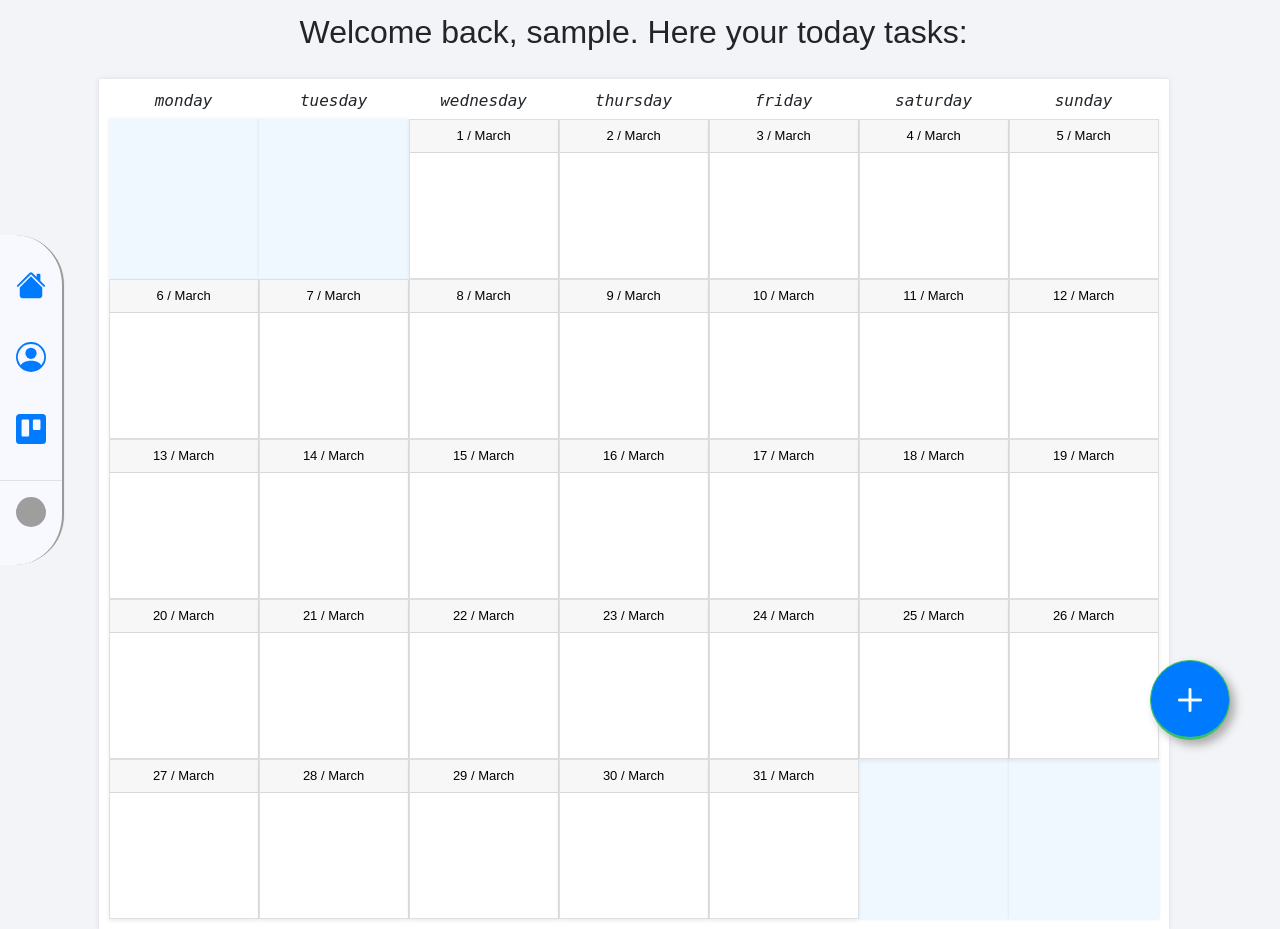
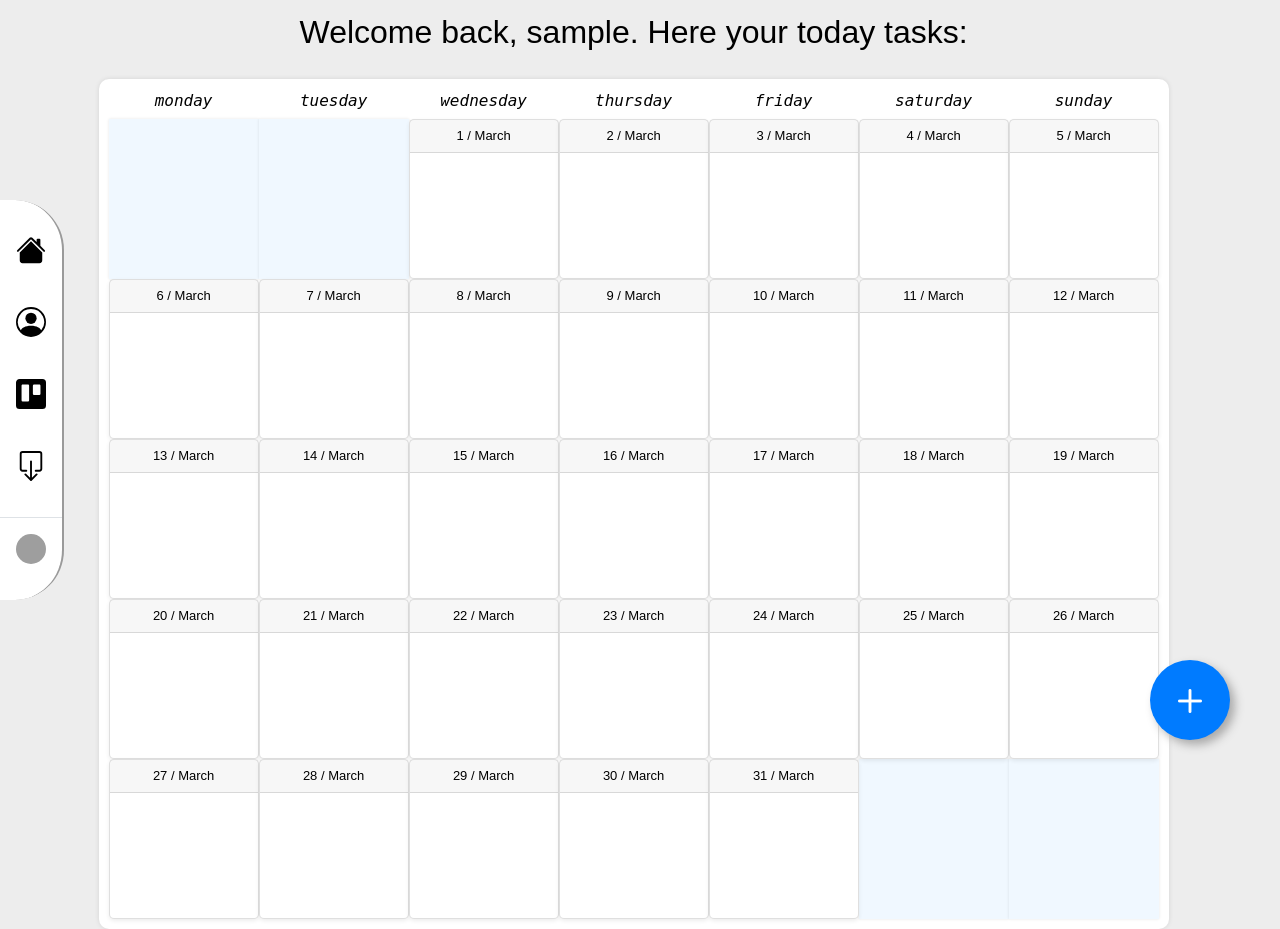
Before and after one commit to NatanJMai/mensalplanner, a Flask app: page /mensalplanner/home in a window 1280 px wide. Run offline with Flask 2, Linux system fonts and the light colour scheme; the visitor is signed in with stand-in values (Sample User, id 1); data that the repository does not hold is empty; parts of the project's set-up code (start-up, migrations or seed data) failed here and were passed over; some libraries are stand-ins or nearby versions; grey boxes are pictures that could not be loaded.

Commit message:
Home page style

```diff
--- a/static/style.css
+++ b/static/style.css
@@ -14,6 +14,17 @@ body {
 
 .fas {
     color: white;
+}
+
+svg{
+    color:black;
+}
+
+svg:hover,
+svg:focus {
+    transform: translateY(-0.2rem);
+    color: #007bff;
+    cursor: pointer;
 }
 
 form {
@@ -39,13 +50,13 @@ form {
 .sidebar_vertical {
     width: min-content;
     position: absolute;
-    height: 330px;
+    height: 400px;
     top: 50%;
     transform: translate(0, -50%);
     border-top-right-radius: 50px 50px;
     border-bottom-right-radius: 50px 50px;
     border-right: groove;
-    background-color: ghostwhite;
+    background-color: white;
 }
 
 .h1, h1 {
@@ -196,6 +207,18 @@ i {
     background-color: #fff;
     background-clip: border-box;
     border: 1px solid rgba(0,0,0,.125);
+    border-radius: 5px;
+}
+
+.box:hover,
+.box:focus {
+    background-color: #007bff;
+    box-shadow: rgba(0, 0, 0, 0.1) 0 4px 12px;
+    box-shadow: 0 1rem 1rem rgba(0,0,0,0.3);
+    border-radius:8px;
+    transform: translateY(-0.5rem);
+    color:white;
+    cursor:pointer;
 }
 
 [data-interactive]:hover,
@@ -229,8 +252,8 @@ i {
 
 /* CSS */
 .button-5 {
-    background-color: #ff7508;
-    border: 1px solid #ff6a03;
+    background-color: #333334;
+    border: 0px solid #68b0ff;
     border-radius: 0.25rem;
     box-shadow: rgb(0 0 0 / 10%) 0 1px 3px 0;
     box-sizing: border-box;
@@ -241,7 +264,7 @@ i {
 
 .button-5:hover,
 .button-5:focus {
-    background-color: #fb8332;
+    background-color: #007bff;
     box-shadow: rgba(0, 0, 0, 0.1) 0 4px 12px;
 }
 
@@ -258,16 +281,16 @@ i {
 
 .button {
     padding: 19px 39px 18px 39px;
-    color: #FFF;
-    background-color: #4bc970;
+    color: #000;
+    /* background-color: #4bc970; */
     font-size: 18px;
     text-align: center;
     font-style: normal;
     border-radius: 5px;
     width: 100%;
-    border: 1px solid #3ac162;
-    border-width: 1px 1px 3px;
-    box-shadow: 0 -1px 0 rgba(255,255,255,0.1) inset;
+    /* border: 1px solid rgb(0 123 255 / 50%); */
+    border-width: 1px 1px 3px px;
+    /* box-shadow: 0 -1px 0 rgb(255 255 255 / 10%) inset; */
     margin-bottom: 10px;
 }
 
@@ -298,6 +321,7 @@ i {
     margin-top: auto;
     box-shadow: 0 0 9px 0 rgb(0 0 0 / 50%);*/
     text-align: center;
+    color:black;
 }
 
 .modal__close {
@@ -506,7 +530,8 @@ i {
 }
 
 body.loggedin {
-    background-color: #f3f4f7;
+    background-color: #ededed;
+    color: #000;
 }
 
 .content {
--- a/templates/home/home.html
+++ b/templates/home/home.html
@@ -11,7 +11,7 @@
 
     {% block content %}
 
-    <div>
+    <div style = "border-radius: 10px;">
         <div class="wrapper">
             <!-- Week Days: 'Monday', 'Tuesday' etc. -->
             {% for d in range(0,7) %}
@@ -61,6 +61,7 @@
 <script>
     $('.common').click(clickTask)
     $('.new_task').click(newTask)
+    $('.box').click(newTask)
 
     function newTask() {
         var user_id = "{{ account['id'] }}";
@@ -77,14 +78,9 @@
                 //Do Something to handle error
             }
         });
-
-
-
     }
 
     function clickTask() {
-        //alert("click from " + $(this.id))
-
         var task_id = this.id;
 
         $.ajax({
--- a/templates/layouts/layout.html
+++ b/templates/layouts/layout.html
@@ -23,7 +23,7 @@
     <div class="sidebar_vertical">
         <ul class="nav nav-pills nav-flush flex-column mb-auto text-center" style="margin-top:15%;">
             <li>
-                <a href="{{ url_for('home') }}" class="nav-link py-3 border-bottom" title="" data-bs-toggle="tooltip" data-bs-placement="right" data-bs-original-title="Profile" style="float:center; margin-top:10px;">
+                <a href="{{ url_for('home') }}" class="nav-link py-3 border-bottom" title="Home" data-bs-toggle="tooltip" data-bs-placement="right" data-bs-original-title="Profile" style="float:center; margin-top:10px;">
                     <svg xmlns="http://www.w3.org/2000/svg" width="30" height="30" fill="currentColor" class="bi bi-house-fill" viewBox="0 0 16 16">
                         <path d="M8.707 1.5a1 1 0 0 0-1.414 0L.646 8.146a.5.5 0 0 0 .708.708L8 2.207l6.646 6.647a.5.5 0 0 0 .708-.708L13 5.793V2.5a.5.5 0 0 0-.5-.5h-1a.5.5 0 0 0-.5.5v1.293L8.707 1.5Z" />
                         <path d="m8 3.293 6 6V13.5a1.5 1.5 0 0 1-1.5 1.5h-9A1.5 1.5 0 0 1 2 13.5V9.293l6-6Z" />
@@ -32,7 +32,7 @@
             </li>
 
             <li>
-                <a href="{{ url_for('profile') }}" class="nav-link py-3 border-bottom" title="" data-bs-toggle="tooltip" data-bs-placement="right" data-bs-original-title="Dashboard" style="float: center; margin-top: 10px;">
+                <a href="{{ url_for('profile') }}" class="nav-link py-3 border-bottom" title="Profile" data-bs-toggle="tooltip" data-bs-placement="right" data-bs-original-title="Dashboard" style="float: center; margin-top: 10px;">
                     <svg xmlns="http://www.w3.org/2000/svg" width="30" height="30" fill="currentColor" class="bi bi-person-circle" viewBox="0 0 16 16">
                         <path d="M11 6a3 3 0 1 1-6 0 3 3 0 0 1 6 0z" />
                         <path fill-rule="evenodd" d="M0 8a8 8 0 1 1 16 0A8 8 0 0 1 0 8zm8-7a7 7 0 0 0-5.468 11.37C3.242 11.226 4.805 10 8 10s4.757 1.225 5.468 2.37A7 7 0 0 0 8 1z" />
@@ -41,16 +41,24 @@
             </li>
 
             <li>
-                <a href="#dashboard" class="nav-link py-3 border-bottom" title="" data-bs-toggle="tooltip" data-bs-placement="right" data-bs-original-title="Dashboard" style="float: center; margin-top: 10px;">
+                <a href="#dashboard" class="nav-link py-3 border-bottom" title="Dashboard" data-bs-toggle="tooltip" data-bs-placement="right" data-bs-original-title="Dashboard" style="float: center; margin-top: 10px;">
                     <svg xmlns="http://www.w3.org/2000/svg" width="30" height="30" fill="currentColor" class="bi bi-trello" viewBox="0 0 16 16">
                         <path d="M14.1 0H1.903C.852 0 .002.85 0 1.9v12.19A1.902 1.902 0 0 0 1.902 16h12.199A1.902 1.902 0 0 0 16 14.09V1.9A1.902 1.902 0 0 0 14.1 0ZM7 11.367a.636.636 0 0 1-.64.633H3.593a.633.633 0 0 1-.63-.633V3.583c0-.348.281-.631.63-.633h2.765c.35.002.632.284.633.633L7 11.367Zm6.052-3.5a.633.633 0 0 1-.64.633h-2.78A.636.636 0 0 1 9 7.867V3.583a.636.636 0 0 1 .633-.633h2.778c.35.002.631.285.631.633l.01 4.284Z" />
                     </svg>
                 </a>
             </li>
 
+            <li>
+                <a href="{{ url_for('logout') }}" class="nav-link py-3 border-bottom" title="Logout" data-bs-toggle="tooltip" data-bs-placement="right" data-bs-original-title="Dashboard" style="float: center; margin-top: 10px;">
+                    <svg xmlns="http://www.w3.org/2000/svg" width="30" height="30" fill="currentColor" class="bi bi-box-arrow-down" viewBox="0 0 16 16">
+                        <path fill-rule="evenodd" d="M3.5 10a.5.5 0 0 1-.5-.5v-8a.5.5 0 0 1 .5-.5h9a.5.5 0 0 1 .5.5v8a.5.5 0 0 1-.5.5h-2a.5.5 0 0 0 0 1h2A1.5 1.5 0 0 0 14 9.5v-8A1.5 1.5 0 0 0 12.5 0h-9A1.5 1.5 0 0 0 2 1.5v8A1.5 1.5 0 0 0 3.5 11h2a.5.5 0 0 0 0-1h-2z" />
+                        <path fill-rule="evenodd" d="M7.646 15.854a.5.5 0 0 0 .708 0l3-3a.5.5 0 0 0-.708-.708L8.5 14.293V5.5a.5.5 0 0 0-1 0v8.793l-2.146-2.147a.5.5 0 0 0-.708.708l3 3z" />
+                    </svg>
+                </a>
+            </li>
         </ul>
 
-        <div class="dropdown border-top" style="margin-top:20px;">
+        <div class="dropdown border-top" style="margin-top:20px;" title="Profile">
             <a href="{{ url_for('profile') }}" class="d-flex align-items-center justify-content-center p-3 link-dark text-decoration-none" id="dropdownUser3" data-bs-toggle="dropdown" aria-expanded="false">
                 <img src="https://avatars.githubusercontent.com/u/6000870?v=4" alt="mdo" width="30" height="30" class="rounded-circle">
             </a>
```
Also changed, not shown: 1 other file.
